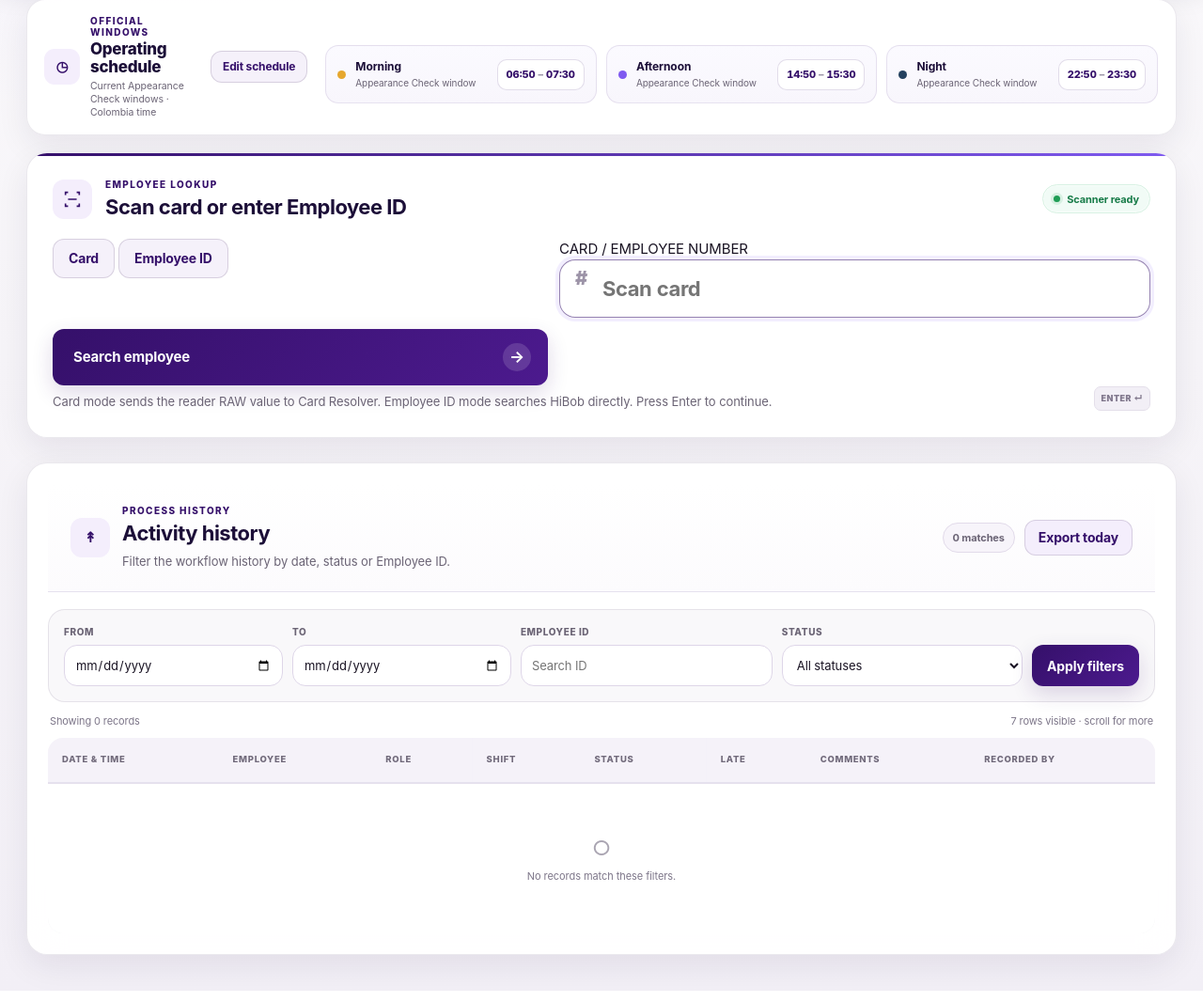
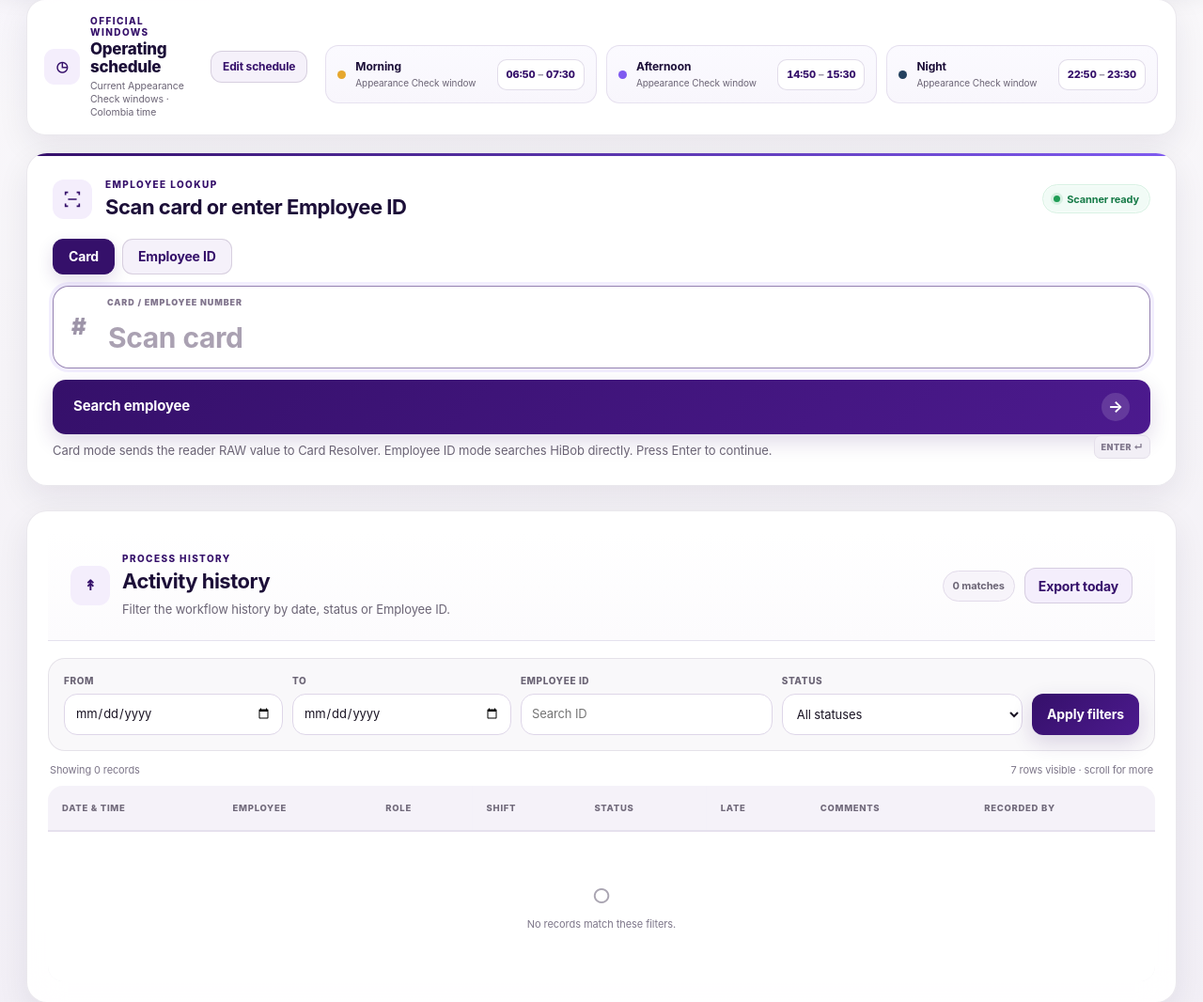
Before and after one commit to oscararrise/check_appearance, a Django app: page /workspace/CHECK/ in a window 1280 px wide. Shown: the part 251-1317 px from the top of the page at 94% size. Run offline with Django 5.2, Linux system fonts and the light colour scheme; the visitor is signed in with stand-in values (Sample User, id 1); data comes from the database, SQL or seed files in the repository; data that the repository does not hold is empty.

Commit message:
Improve scanner number hierarchy

```diff
--- a/static/css/appearance.css
+++ b/static/css/appearance.css
@@ -636,3 +636,76 @@ svg { display: block; width: 100%; height: 100%; }
     .late-selector { align-items: stretch; flex-direction: column; }
     .late-options { width: 100%; }
 }
+
+
+/* Scanner lookup hierarchy */
+.scan-row-stacked {
+    display: grid;
+    grid-template-columns: 1fr;
+    gap: 12px;
+    margin-top: 20px;
+}
+.scan-row-stacked .lookup-mode-control {
+    display: flex;
+    gap: 8px;
+    justify-content: flex-start;
+}
+.scan-row-stacked .lookup-mode-btn {
+    min-height: 38px;
+    padding: 0 16px;
+    border-radius: 11px;
+}
+.scan-row-stacked .lookup-mode-btn.active {
+    color: #fff;
+    background: var(--color-primary);
+    border-color: var(--color-primary);
+    box-shadow: 0 7px 18px rgba(53,16,106,.14);
+}
+.scan-row-stacked .scan-input-wrap {
+    position: relative;
+    width: 100%;
+}
+.scan-row-stacked .scan-field-label {
+    position: absolute;
+    left: 58px;
+    top: 13px;
+    z-index: 1;
+    color: #81758d;
+    font-size: 9px;
+    line-height: 1;
+    font-weight: 900;
+    letter-spacing: .1em;
+    pointer-events: none;
+}
+.scan-row-stacked .scan-input-icon {
+    left: 20px;
+    font-size: 24px;
+}
+.scan-row-stacked .scan-input {
+    width: 100%;
+    min-height: 88px;
+    padding: 27px 22px 10px 58px;
+    border-radius: 16px;
+    font-size: clamp(28px, 3vw, 38px);
+    line-height: 1;
+    font-weight: 900;
+    letter-spacing: .035em;
+}
+.scan-row-stacked .scan-input::placeholder {
+    color: #aaa1b2;
+    font-size: clamp(22px, 2.4vw, 30px);
+    font-weight: 750;
+    letter-spacing: -.015em;
+}
+.scan-row-stacked .scan-button {
+    width: 100%;
+    min-height: 58px;
+    min-width: 0;
+    justify-content: space-between;
+    padding-inline: 22px;
+    border-radius: 14px;
+}
+@media (max-width: 720px) {
+    .scan-row-stacked .scan-input { min-height: 80px; font-size: 28px; }
+    .scan-row-stacked .scan-input::placeholder { font-size: 23px; }
+}
```
